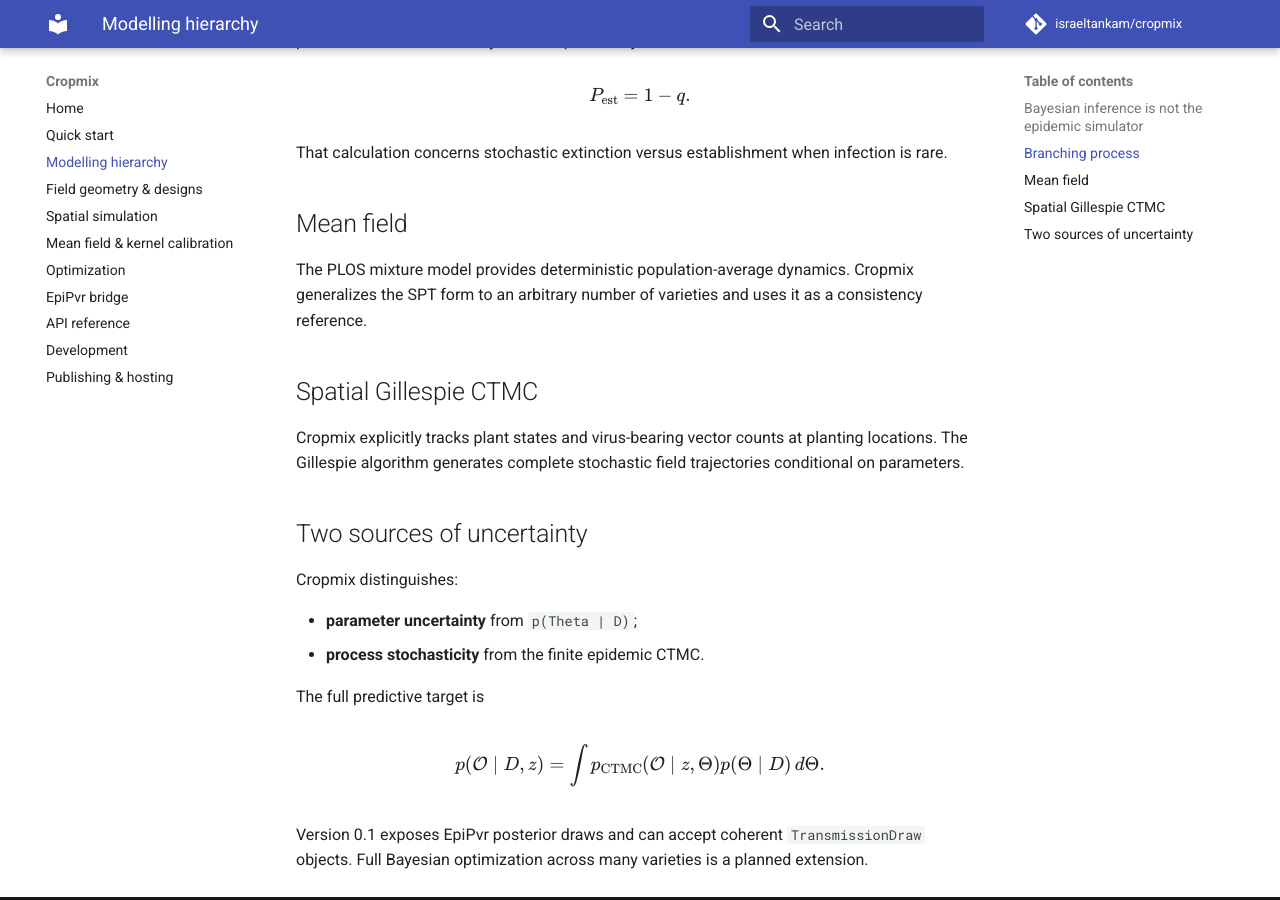
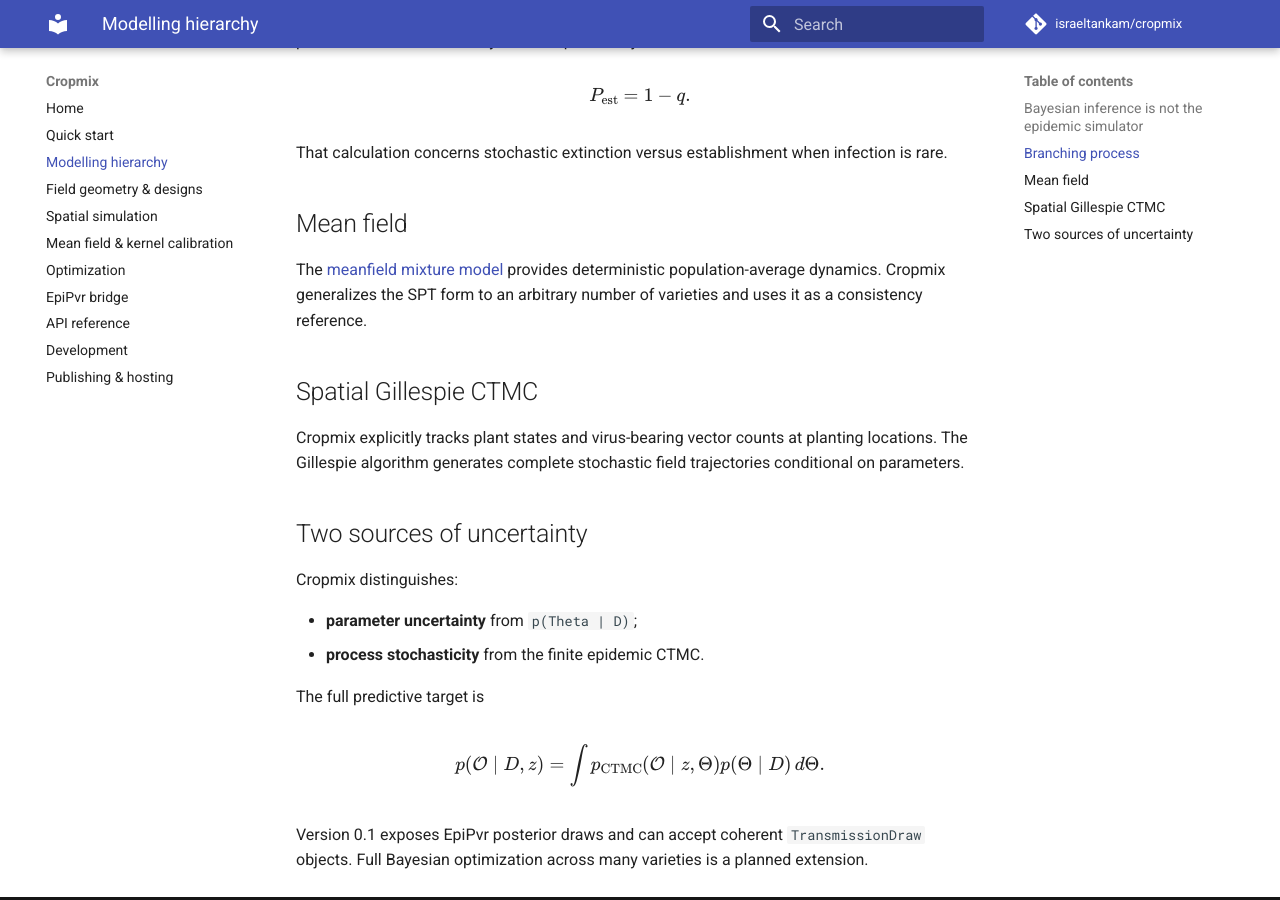
Before and after one commit to israeltankam/cropmix, an MkDocs documentation site: the page built from docs/concepts.md, in a window 1280 px wide and 900 px high, scrolled down 460 px. Built offline with MkDocs 1.6.1 and Material for MkDocs 9.7.7, drawn with Linux system fonts in a browser that asks for light colours; comment, search, counter and statistics services are not loaded.

Commit message:
Edited shit about PLOS in concepts.md

```diff
--- a/docs/concepts.md
+++ b/docs/concepts.md
@@ -22,7 +22,7 @@ That calculation concerns stochastic extinction versus establishment when infect
 
 ## Mean field
 
-The PLOS mixture model provides deterministic population-average dynamics. Cropmix generalizes the SPT form to an arbitrary number of varieties and uses it as a consistency reference.
+The [meanfield mixture model](https://journals.plos.org/ploscompbiol/article?id=10.1371/journal.pcbi.1012842) provides deterministic population-average dynamics. Cropmix generalizes the SPT form to an arbitrary number of varieties and uses it as a consistency reference.
 
 ## Spatial Gillespie CTMC
 
```
